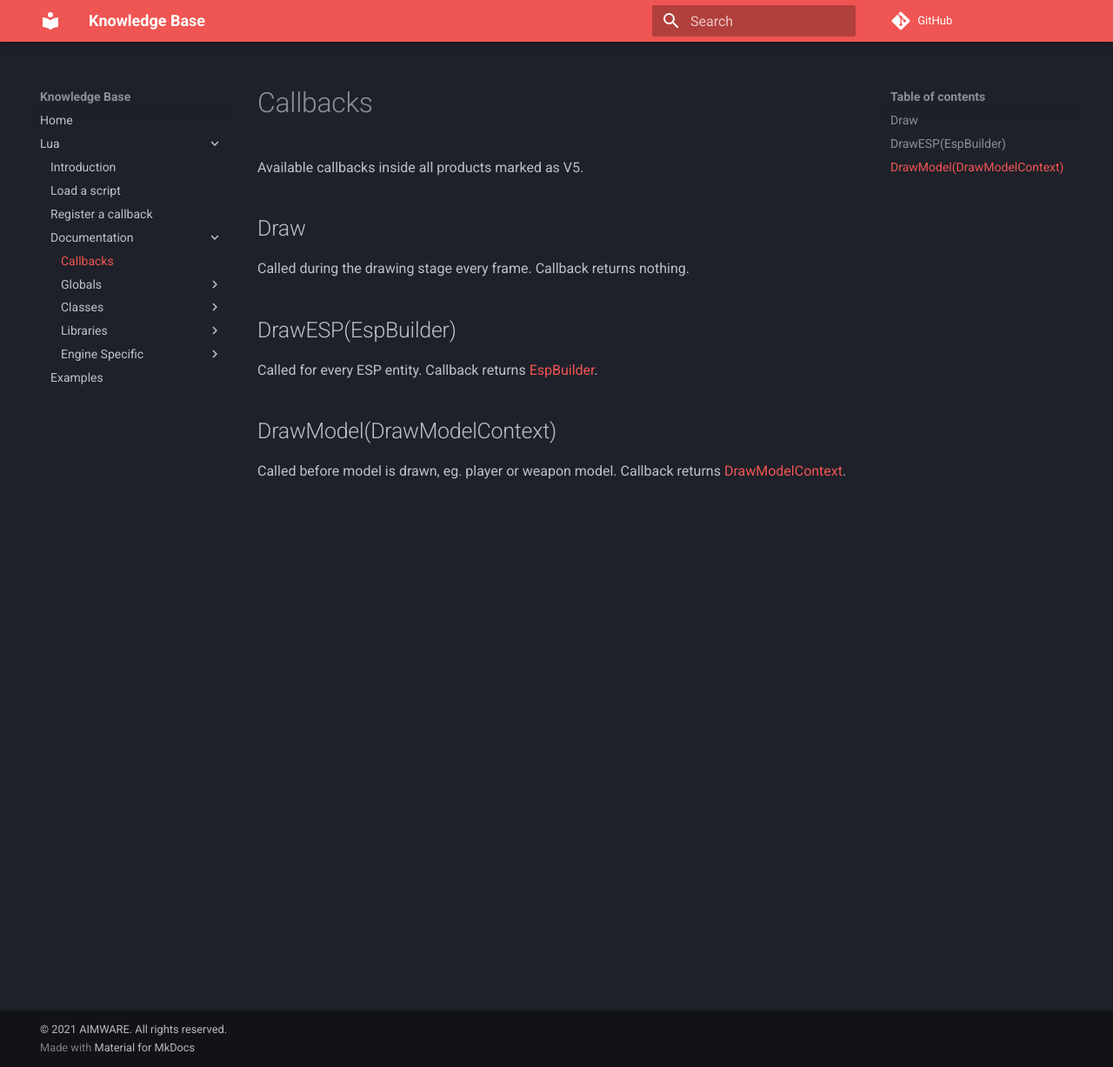
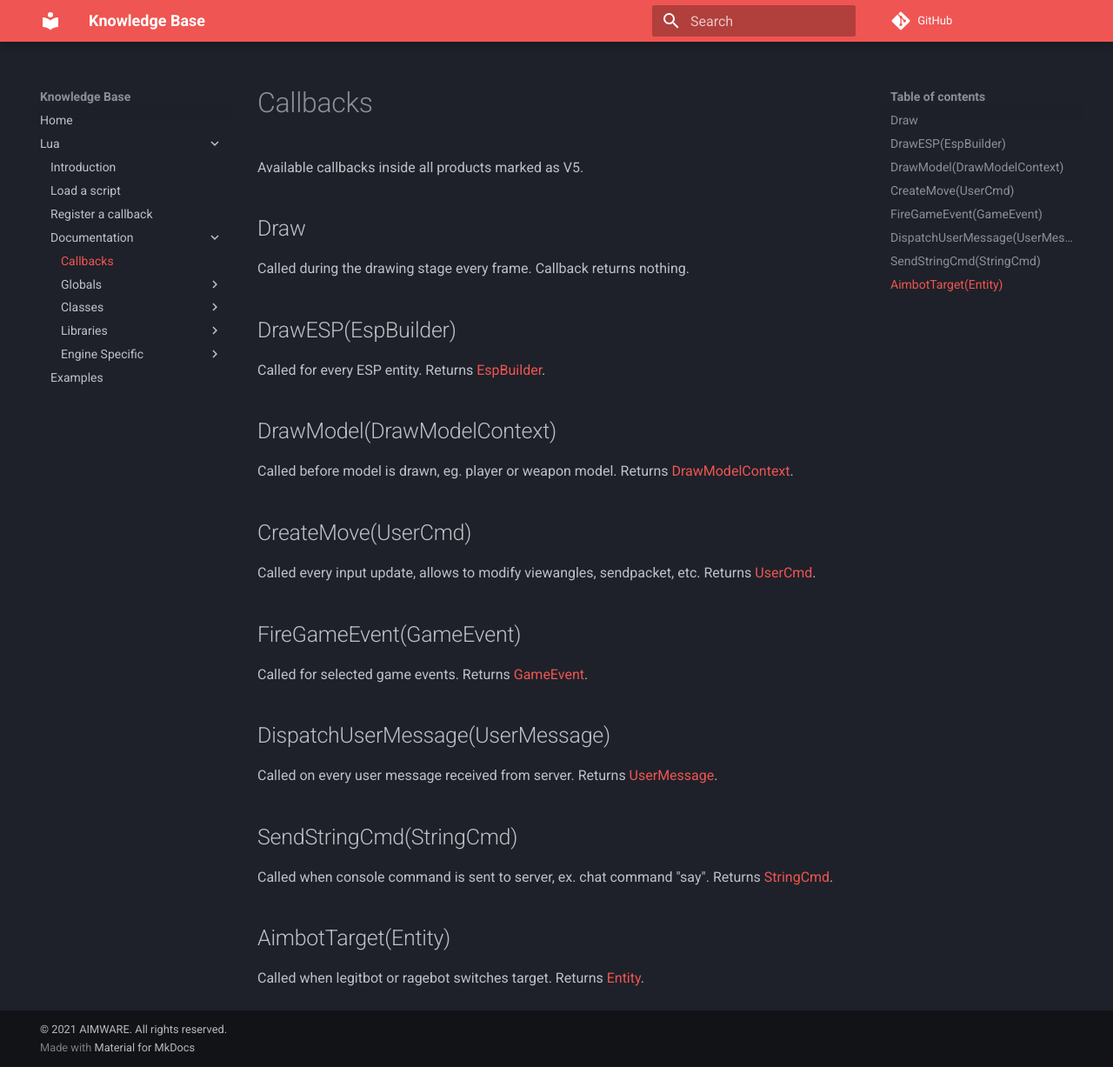
Before and after one commit to Ninaligo/aimware-web-kb, an MkDocs documentation site: the page built from private/lua/docs/callbacks.md, in a window 1280 px wide and 1227 px high. Shown: the whole window at 87% size. Built offline with MkDocs 1.6.1 and Material for MkDocs 9.7.7, drawn with Linux system fonts in a browser that asks for light colours; comment, search, counter and statistics services are not loaded.

Commit message:
Added more callbacks

```diff
--- a/private/lua/docs/callbacks.md
+++ b/private/lua/docs/callbacks.md
@@ -5,7 +5,22 @@ Available callbacks inside all products marked as V5.
 Called during the drawing stage every frame. Callback returns nothing.
 
 ## DrawESP(EspBuilder)
-Called for every ESP entity. Callback returns [EspBuilder](./class/espbuilder.md "EspBuilder").
+Called for every ESP entity. Returns [EspBuilder](./class/espbuilder.md "EspBuilder").
 
 ## DrawModel(DrawModelContext)
-Called before model is drawn, eg. player or weapon model. Callback returns [DrawModelContext](./class/drawmodelcontext.md "DrawModelContext").
+Called before model is drawn, eg. player or weapon model. Returns [DrawModelContext](./class/drawmodelcontext.md "DrawModelContext").
+
+## CreateMove(UserCmd)
+Called every input update, allows to modify viewangles, sendpacket, etc. Returns [UserCmd](./class/usercmd.md "UserCmd").
+
+## FireGameEvent(GameEvent)
+Called for selected game events. Returns [GameEvent](./class/gameevent.md "GameEvent").
+
+## DispatchUserMessage(UserMessage)
+Called on every user message received from server. Returns [UserMessage](./class/usermessage.md "UserMessage").
+
+## SendStringCmd(StringCmd)
+Called when console command is sent to server, ex. chat command "say". Returns [StringCmd](./class/stringcmd.md "StringCmd").
+
+## AimbotTarget(Entity)
+Called when legitbot or ragebot switches target. Returns [Entity](./class/entity.md "Entity").
```
Also changed, not shown: private/lua/docs/class/entity.md (added), private/lua/docs/class/gameevent.md (added), private/lua/docs/class/stringcmd.md (added), private/lua/docs/class/usercmd.md (added), private/lua/docs/class/usermessage.md (added).
